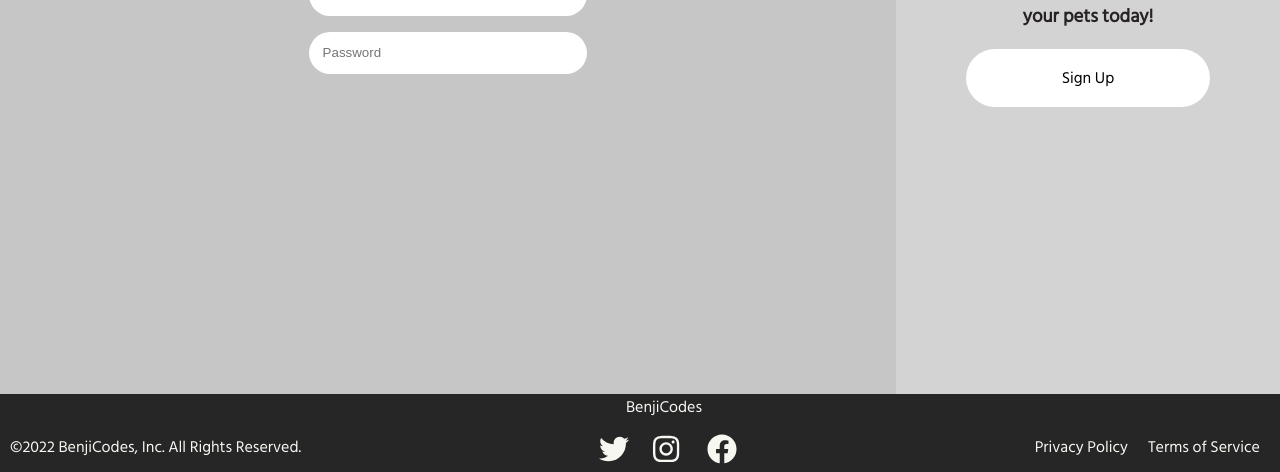
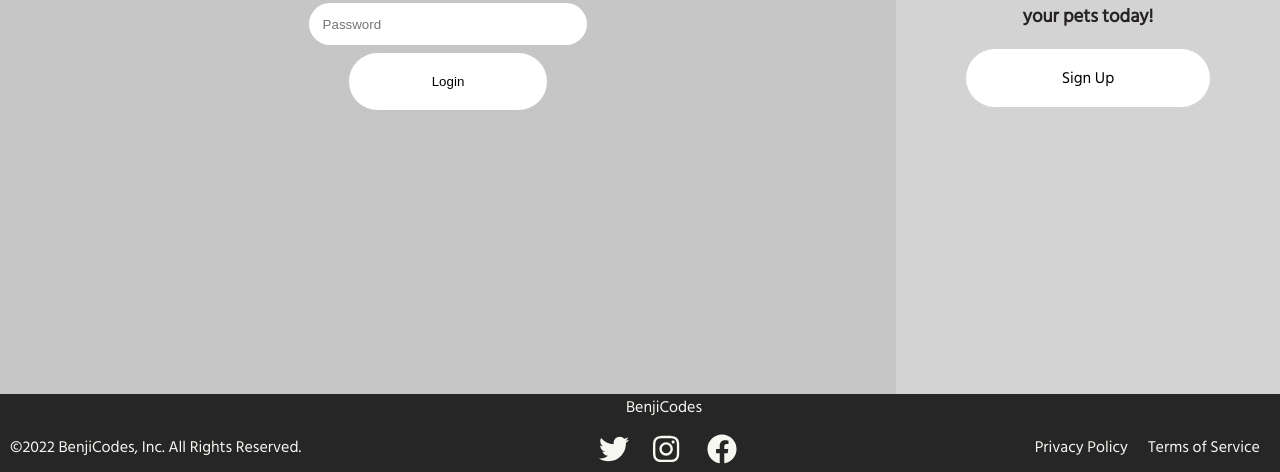
Before and after one commit to ocampb/benji-codes, a website: page public/login.html in a window 1280 px wide. Shown: the part 476-948 px from the top of the page. Drawn offline with Linux system fonts and the light colour scheme; a web font is replaced by a local one.

Commit message:
updated login button

```diff
--- a/public/login.html
+++ b/public/login.html
@@ -37,7 +37,12 @@
           <form action="/users/login" method="post" class="form-style">
             <input type="text" name="username" placeholder="Username" />
             <input type="password" name="password" placeholder="Password" />
-
+            <input
+              class="button-style"
+              type="submit"
+              value="Login"
+              id="login-button"
+            />
           </form>
         </div>
 
```
